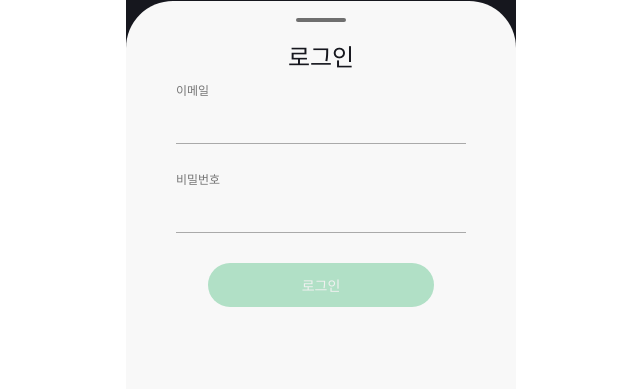
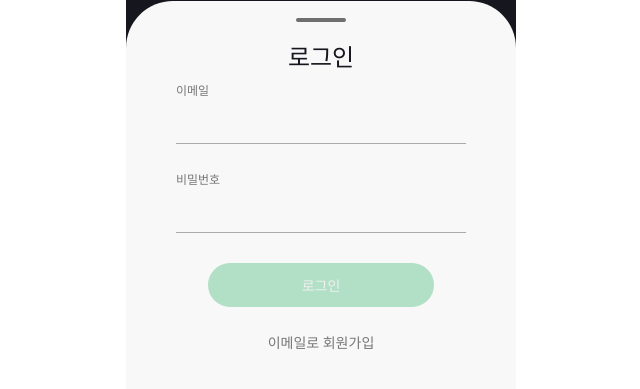
Before and after one commit to FRONTENDSCHOOL5/final-03-code-space, a React (Create React App) app: page /login in a window 1280 px wide. Shown: the part 399-788 px from the top of the page, without its empty margins (319-959 px from the left). Built offline with nearby package versions, Linux system fonts and the light colour scheme; what recoil-persist would draw is missing.

Commit message:
♻️ Refactor : 이메일로 회원가입 이동 링크 추가 (#6)

```diff
--- a/src/Components/Common/Modal.jsx
+++ b/src/Components/Common/Modal.jsx
@@ -1,6 +1,7 @@
 import React from 'react';
 import styled from 'styled-components';
 import Button from './Button';
+import { Link } from 'react-router-dom';
 
 const Modal = ({
   title,
@@ -74,6 +75,11 @@ const Modal = ({
             {title === '이메일로 회원가입' ? '다음' : '로그인'}
           </Button>
         </SBtnBox>
+        {title === '로그인' && (
+        <SLink>
+          <Link to="/signup">이메일로 회원가입</Link>
+        </SLink>
+      )}
       </SForm>
     </SModal>
   );
@@ -160,3 +166,13 @@ const SBtnBox = styled.div`
     background-color: var(--secondary-color);
   }
 `;
+
+const SLink = styled.div`
+  text-align: center;
+  margin-top: 30px;
+  font-size: 14px;
+
+  a {
+    color: #767676;
+  }
+`;
```
